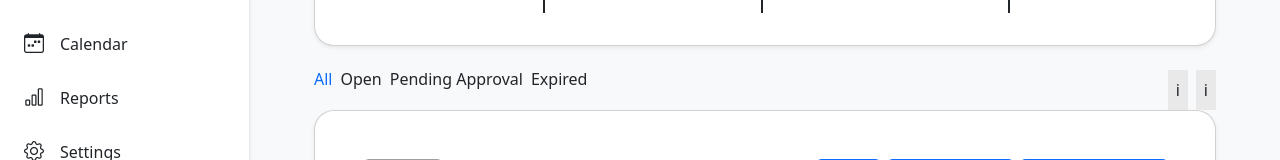
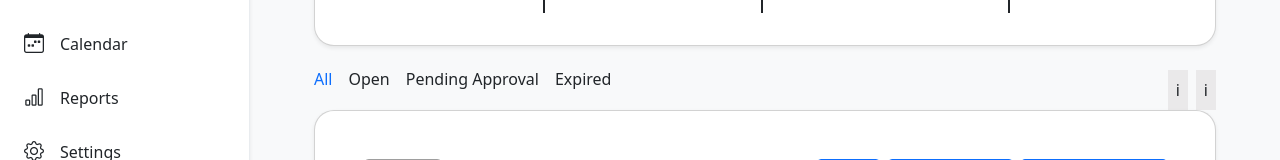
Before and after one commit to Yogeshwaran003/ATS_Project, a React (Vite) app: page /jobs in a window 1280 px wide. Shown: the part 232-392 px from the top of the page. Built offline with nearby package versions, Linux system fonts and the light colour scheme; grey boxes are pictures that could not be loaded.

Commit message:
fixed the functionaly

```diff
--- a/src/pages/JobsListPage.jsx
+++ b/src/pages/JobsListPage.jsx
@@ -6,7 +6,7 @@ import JobTackingCard from "../pages/JobTackingCard";
 const sampleJobs = [
   {
     job_id: "1",
-    title: "Senior Frontend Developer",
+    title: "Senior  Frontend Developer",
     skill_set: ["React", "JavaScript", "CSS", "HTML", "TypeScript"],
     location: "Remote",
     job_type: "Full-time",
@@ -155,7 +155,7 @@ const JobsListPage = () => {
       </table> */}
 
       <div className="d-flex justify-content-between">
-        <div className="d-flex gap-2">
+        <div className="d-flex gap-3">
         <h6 className="text-primary cursor-pointer">All</h6>
         <h6>Open</h6>
         <h6>Pending Approval</h6>
--- a/src/pages/LoginPage.jsx
+++ b/src/pages/LoginPage.jsx
@@ -24,7 +24,8 @@ const LoginPage = ({ onLogin }) => {
     } catch {
       setError('Invalid credentials');
     } finally {
-      setLoading(false);
+      // setLoading(false);
+      navigate('/jobs');
     }
   };
 
```
